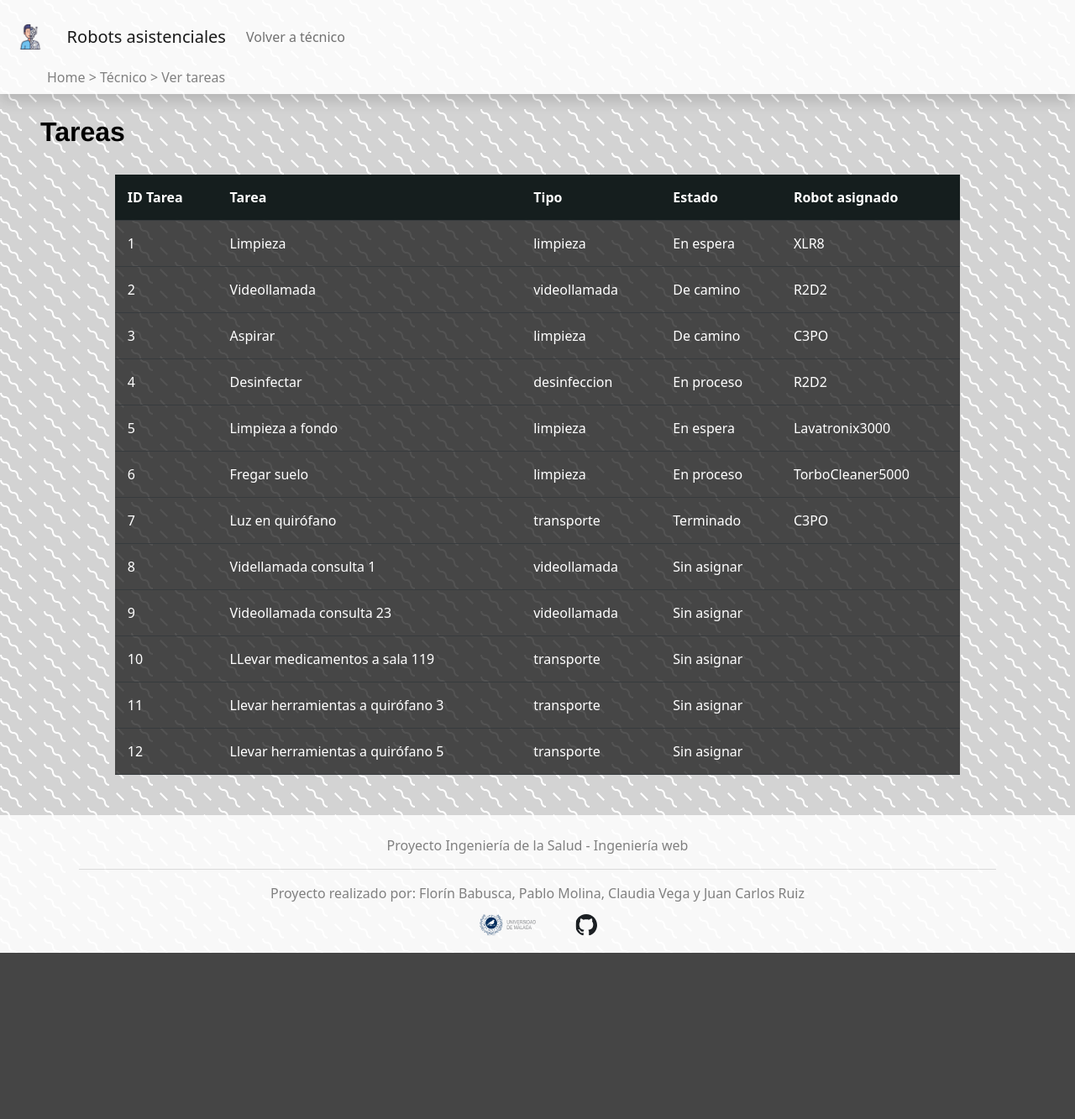
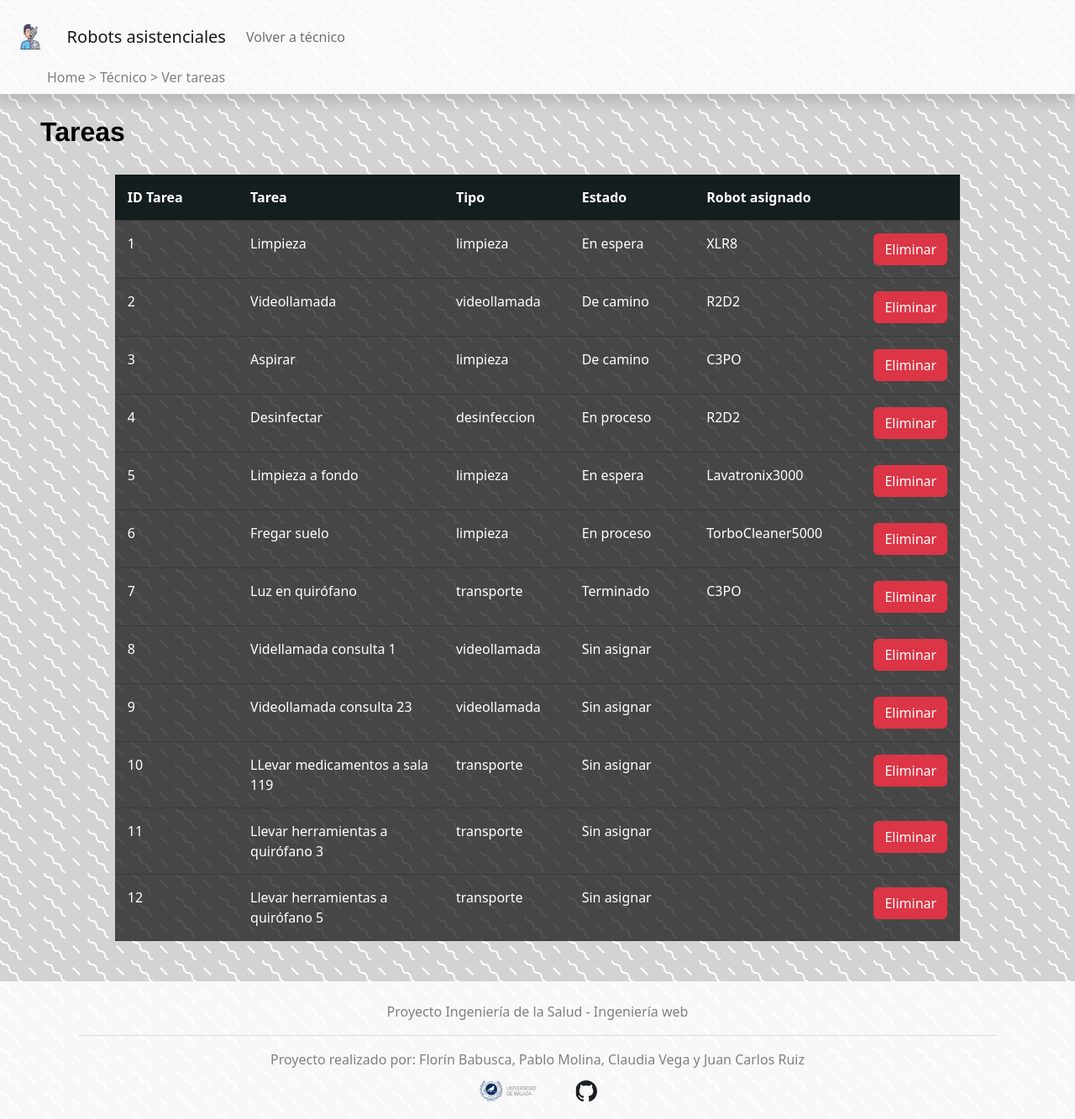
Before and after one commit to FlorinUMA/Proyecto-Ingenieria-Web, a Flask app: page /tecnico/ver-tareas?user=None in a window 1280 px wide. Shown: the whole page at 84% size. Before the commit the page ends 1135 px from the top, so only its background shows below. Run offline with Flask 3, Linux system fonts and the light colour scheme; data comes from the database, SQL or seed files in the repository.

Commit message:
Añadida funcionalidad de eliminar tareas

```diff
--- a/project/app.py
+++ b/project/app.py
@@ -353,12 +353,16 @@ def modifyTask():
         tipoTarea = request.form.get("tipo")
         estadoTarea = request.form.get("estado")
         idRobot = request.form.get("idRobot")
-        if estadoTarea == None:
-            if idRobot == None:
-                estadoTarea=0
-            else:
-                estadoTarea=1
         nom = request.form.get("nombre")
+
+        print(estadoTarea)
+        print(idRobot)
+
+        if estadoTarea == None and idRobot == 'None':
+            estadoTarea=0
+            print('asnfgsa')
+        elif estadoTarea == None and idRobot != 'None':
+            estadoTarea=1
 
         if (idTarea == "" or idTarea == None):
             nuevoId = Tareas.query.with_entities(func.max(Tareas.id)).one()[0] + 1
@@ -499,14 +503,15 @@ def modifyTask():
 
 @app.route("/tecnico/borrar-tarea", methods=["POST"])
 def borrar_tarea():
-    idTarea = request.form.get("idTarea") #Recibe el ID de la tarea a eliminar
-    user = request.form.get("user") #Recibe el usuario del técnico para redigirilo a la vista principal una vez borrado la tarea
+    body = request.get_json()
+    idTarea = body["idTarea"] #Recibe el ID de la tarea a eliminar
+    user = body["user"] #Recibe el usuario del técnico para redigirilo a la vista principal una vez borrado la tarea
     try:
         db.session.query(Tareas).filter(Tareas.id==idTarea).delete()
         db.session.commit()
         return redirect(f"/tecnico?user={user}")
     except:
-        return render_template(error404())
+        return abort(404)
 
 
 
--- a/project/static/css/style.css
+++ b/project/static/css/style.css
@@ -157,26 +157,3 @@ main {
   background-color: white;
   width: fit-content;
 }
-
-@media screen and (min-width: 600px){
-  .home-link{
-    transition: font-size var(--transition-properties);
-  }
-  .home-link:hover{
-    color:black;
-    font-size: large;
-  }
-
-  .btn{
-    transition: all var(--transition-properties);
-  }
-
-  .btn:hover{
-    font-size: large;
-  }
-}
-@media screen and (min-width: 992px){
-  .fieldset-container{
-    gap: 1em;
-  }
-}
--- a/project/templates/verTareas.jinja
+++ b/project/templates/verTareas.jinja
@@ -36,11 +36,12 @@
     <table class="table table-dark mx-auto" style="width: 85%;">
       <thead class="thead-dark">
         <tr>
-          <th scope="col">ID Tarea</th>
-          <th scope="col">Tarea</th>
-          <th scope="col">Tipo</th>
-          <th scope="col">Estado</th>
-          <th scope="col">Robot asignado</th>
+          <th scope="col" style="width: 15%;">ID Tarea</th>
+          <th scope="col" style="width: 25%;">Tarea</th>
+          <th scope="col" style="width: 15%;">Tipo</th>
+          <th scope="col" style="width: 15%;">Estado</th>
+          <th scope="col" style="width: 20%;">Robot asignado</th>
+          <th scope="col" style="width: 10%;"></th>
         </tr>
       </thead>
       <tbody>
@@ -51,6 +52,7 @@
                 <td>{{tarea.tipo_tarea}}</td>
                 <td>{{tarea.estado_id|muestraEstado()}}</td>
                 <td>{{tarea.rob_Id|muestraRobot()}}</td>
+                <td><button type="button" class="btn btn-danger" onclick="sendDelete('{{tarea.id}}', '{{user}}')">Eliminar</button></td>
               </tr>
             {% endfor %}
       </tbody>
@@ -58,3 +60,24 @@
   </div>
 
 {% endblock %}
+
+{% block scripts %}
+
+  <script>
+
+    function sendDelete(id_tarea, user_name) {
+      fetch("/tecnico/borrar-tarea", {
+        method: "POST",
+        headers: {'Content-Type' : 'application/json'},
+        body: JSON.stringify({
+          idTarea: id_tarea,
+          user: user_name
+          })
+      }).then(res => {
+        window.location.reload()
+      })
+    }
+
+  </script>
+
+{% endblock %}
```
